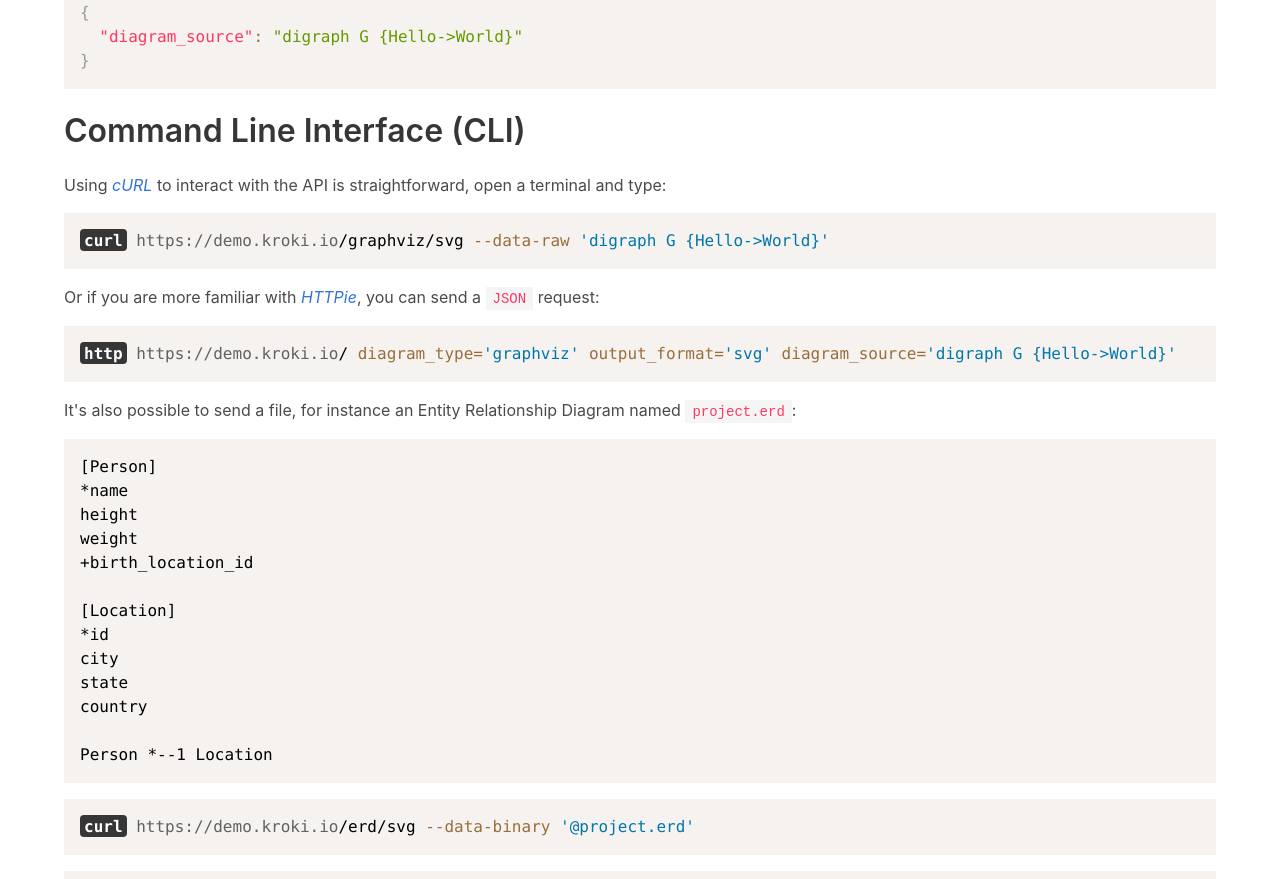
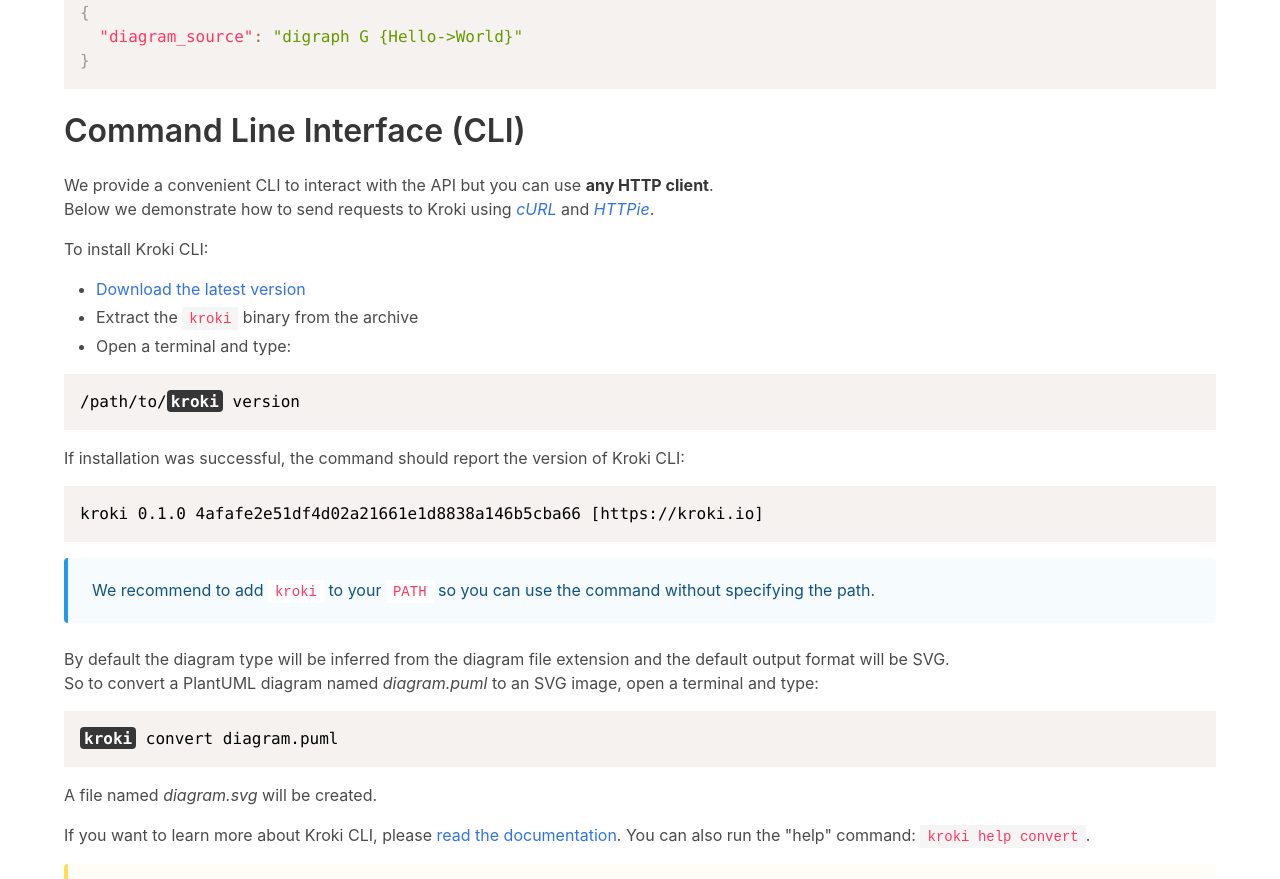
Before and after one commit to yuzutech/kroki.io, a website: page index.html in a window 1280 px wide. Shown: the part 2626-3505 px from the top of the page. Drawn offline with Linux system fonts and the light colour scheme.

Commit message:
Add a section on Kroki CLI

```diff
--- a/index.html
+++ b/index.html
@@ -82,14 +82,14 @@
             <p>
                 Let's take an example with a <em>GraphViz</em> "Hello World":
             </p>
-            <code class="snippet-name">hello.txt</code>
+            <code class="snippet-name">hello.dot</code>
             <pre><code class="language-graphviz">digraph G {
   Hello->World
 }</code></pre>
             <p>
                 Here we are using a Python one-liner to encode our diagram using deflate + base64:
             </p>
-            <pre><code class="language-sh">cat hello.txt | python -c "import sys; import base64; import zlib; print(base64.urlsafe_b64encode(zlib.compress(sys.stdin.read(), 9)))"</code></pre>
+            <pre><code class="language-sh">cat hello.dot | python -c "import sys; import base64; import zlib; print(base64.urlsafe_b64encode(zlib.compress(sys.stdin.read(), 9)))"</code></pre>
             <p>
                 The above command will return <code>eNpLyUwvSizIUHBXqPZIzcnJ17ULzy_KSanlAgB1EAjQ</code>.
                 We can then copy this value in the URL:
@@ -163,11 +163,50 @@
         <h3 class="title is-3">Command Line Interface (CLI)</h3>
         <div class="content">
             <p>
-                Using <a href="https://curl.haxx.se/"><em>cURL</em></a> to interact with the API is straightforward, open a terminal and type:
+                We provide a convenient CLI to interact with the API but you can use <strong>any HTTP client</strong>.<br/>
+                Below we demonstrate how to send requests to Kroki using <a href="#curl"><em>cURL</em></a> and <a href="#httpie"><em>HTTPie</em></a>.
+            </p>
+            <p>
+                To install Kroki CLI:
+            </p>
+            <ul>
+                <li><a href="https://github.com/yuzutech/kroki-cli/releases/tag/v0.1.0" target="_blank" rel="noopener noreferrer">Download the latest version</a></li>
+                <li>Extract the <code>kroki</code> binary from the archive</li>
+                <li>Open a terminal and type:</li>
+            </ul>
+            <pre><code class="language-sh">/path/to/kroki version</code></pre>
+            <p>
+                If installation was successful, the command should report the version of Kroki CLI:
+            </p>
+            <pre><code class="language-out">kroki 0.1.0 4afafe2e51df4d02a21661e1d8838a146b5cba66 [https://kroki.io]</code></pre>
+            <article class="message is-info">
+                <div class="message-body">
+                    We recommend to add <code>kroki</code> to your <code>PATH</code> so you can use the command without specifying the path.
+                </div>
+            </article>
+            <p>
+                By default the diagram type will be inferred from the diagram file extension and the default output format will be SVG.<br/>
+                So to convert a PlantUML diagram named <em>diagram.puml</em> to an SVG image, open a terminal and type:
+            </p>
+            <pre><code class="language-sh">kroki convert diagram.puml</code></pre>
+            <p>
+                A file named <em>diagram.svg</em> will be created.
+            </p>
+            <p>
+                If you want to learn more about Kroki CLI, please <a href="https://github.com/yuzutech/kroki-cli/blob/master/README.adoc" target="_blank" rel="noopener noreferrer">read the documentation</a>.
+                You can also run the "help" command: <code>kroki help convert</code>.
+            </p>
+            <article class="message is-warning">
+                <div class="message-body">
+                    By default Kroki CLI will use the demonstration server: <a href="https://demo.kroki.io">https://demo.kroki.io</a> and a timeout of 20 seconds.
+                </div>
+            </article>
+            <p id="curl">
+                Using <a href="https://curl.haxx.se/" target="_blank" rel="noopener noreferrer"><em>cURL</em></a> to interact with the API is straightforward, open a terminal and type:
             </p>
             <pre><code class="language-sh">curl https://demo.kroki.io/graphviz/svg --data-raw 'digraph G {Hello->World}'</code></pre>
-            <p>
-                Or if you are more familiar with <a href="https://httpie.org/"><em>HTTPie</em></a>, you can send a <code>JSON</code> request:
+            <p id="httpie">
+                Or if you are more familiar with <a href="https://httpie.org/" target="_blank" rel="noopener noreferrer"><em>HTTPie</em></a>, you can send a <code>JSON</code> request:
             </p>
             <pre><code class="language-sh">http https://demo.kroki.io/ diagram_type='graphviz' output_format='svg' diagram_source='digraph G {Hello->World}'</code></pre>
             <p>
--- a/js/prism-core.js
+++ b/js/prism-core.js
@@ -649,5 +649,5 @@
   'keyword': /'[^']+'|"[^"]+"|text\/plain/i,
   'host': /(http)s?:\/\/[^\/]+/,
   'operator': /-[a-zA-Z]+ |[a-z_A-Z]+=|--[a-zA-Z\-]+|Content-Type/g,
-  'command': /http|curl|python/i
+  'command': /http|curl|python|kroki/i
 }
```
